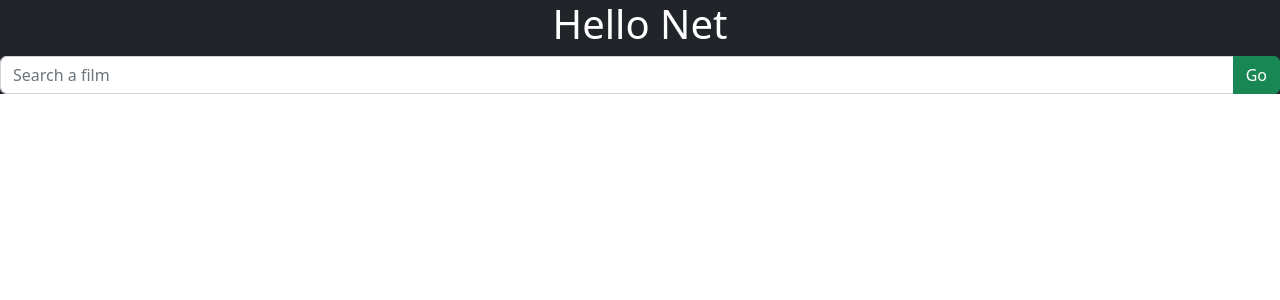
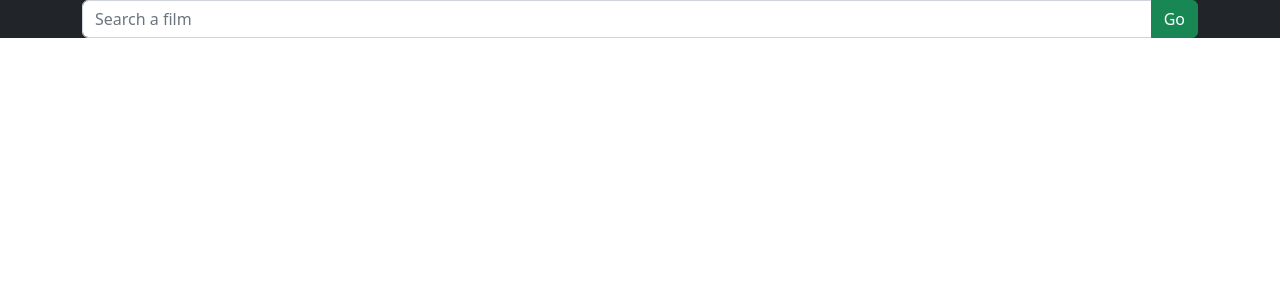
Before and after one commit to donnie00/vite-boolflix, a Vue app: page / in a window 1280 px wide. Shown: the top 300 px of the page. Built offline with nearby package versions, Linux system fonts and the light colour scheme.

Commit message:
changed the bootstrap import

```diff
--- a/src/App.vue
+++ b/src/App.vue
@@ -1,10 +1,10 @@
 <template>
 	<div class="main-container text-bg-dark">
-		<h1 class="text-center">Hello Net</h1>
+		<div class="container">
+			<TheHeader @startSearch="fetchData()" />
 
-		<TheHeader @startSearch="fetchData()" />
-
-		<TheMain />
+			<TheMain />
+		</div>
 	</div>
 </template>
 
@@ -54,8 +54,9 @@ export default {
 };
 </script>
 
-<style scoped>
+<style lang="scss">
+@use './styles/general.scss';
 .main-container {
-	height: 100%;
+	// height: 100%;
 }
 </style>
--- a/src/main.js
+++ b/src/main.js
@@ -1,6 +1,6 @@
 import {createApp} from 'vue';
 import App from './App.vue';
 
-import 'bootstrap/scss/bootstrap.scss';
+// import 'bootstrap/scss/bootstrap.scss';
 
 createApp(App).mount('#app');
--- /dev/null
+++ b/src/styles/general.scss
@@ -0,0 +1 @@
+@use '/node_modules/bootstrap/scss/bootstrap.scss';
```
